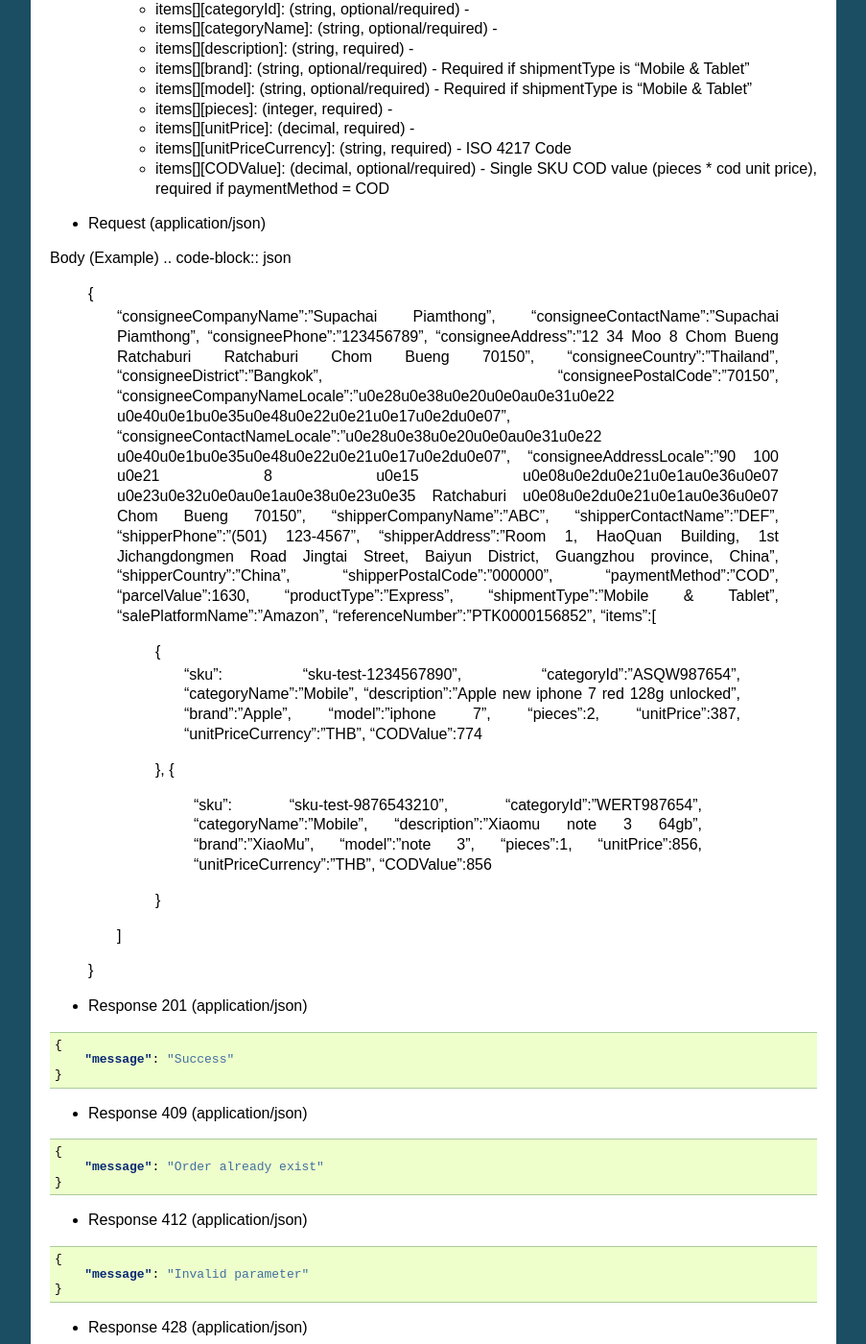
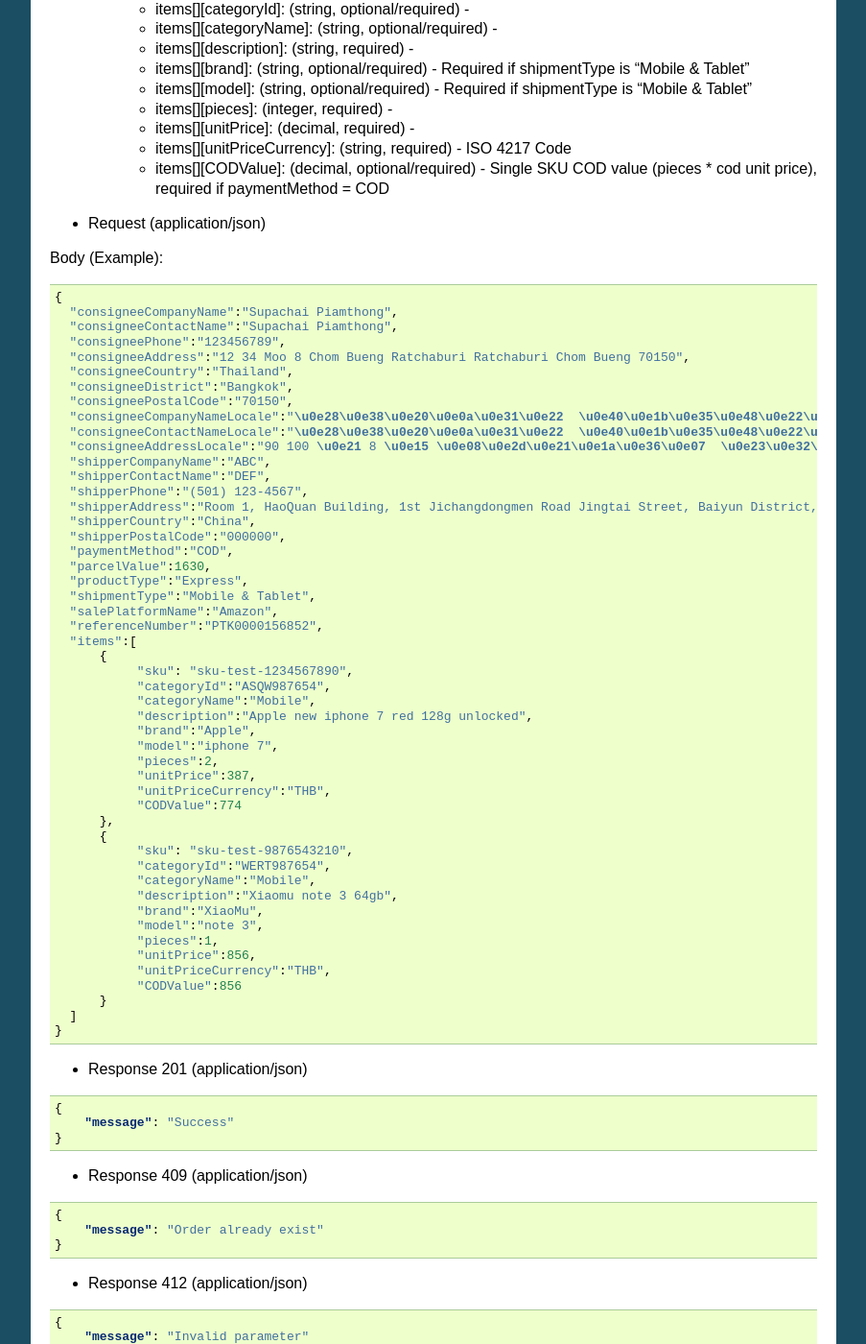
Before and after one commit to timeslogistics/times-oms-api-docs, a Sphinx documentation site: the page built from docs/orders.rst, in a window 1280 px wide and 1400 px high, scrolled down 1455 px. Shown: the whole window at 96% size, without its empty margins (198-1101 px from the left). Built offline with Sphinx 7.4.7, drawn with Linux system fonts in a browser that asks for light colours.

Commit message:
Update orders.rst

```diff
--- a/docs/orders.rst
+++ b/docs/orders.rst
@@ -75,8 +75,8 @@ Postman Collection: https://www.getpostman.com/collections/a6bd52c2c7d150c4dfc2
 
 + Request (application/json)
 
-Body (Example)
-.. code-block:: json
+Body (Example)::
+
       {
         "consigneeCompanyName":"Supachai Piamthong",
         "consigneeContactName":"Supachai Piamthong",
```
